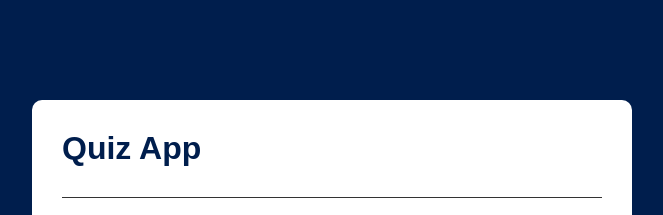
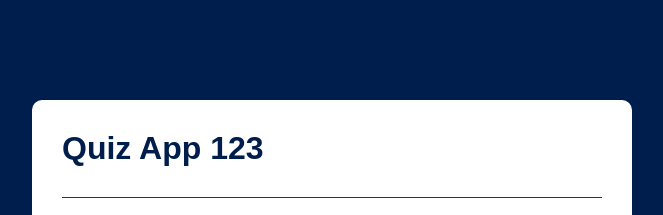
Before and after one commit to Phongvo123/MyQuizApp, a plain HTML site: page index.html in a window 1280 px wide. Shown: the top 215 px of the page, without its empty margins (308-971 px from the left). Drawn offline with Linux system fonts and the light colour scheme.

Commit message:
Updated index.html

```diff
--- a/index.html
+++ b/index.html
@@ -8,7 +8,7 @@
 </head>
 <body>
     <div class="app">
-        <h1>Quiz App</h1>
+        <h1>Quiz App 123</h1>
         <div class="quiz">
             <h2 id="question">Question goes here</h2>
             <div id="answer-buttons">
```
